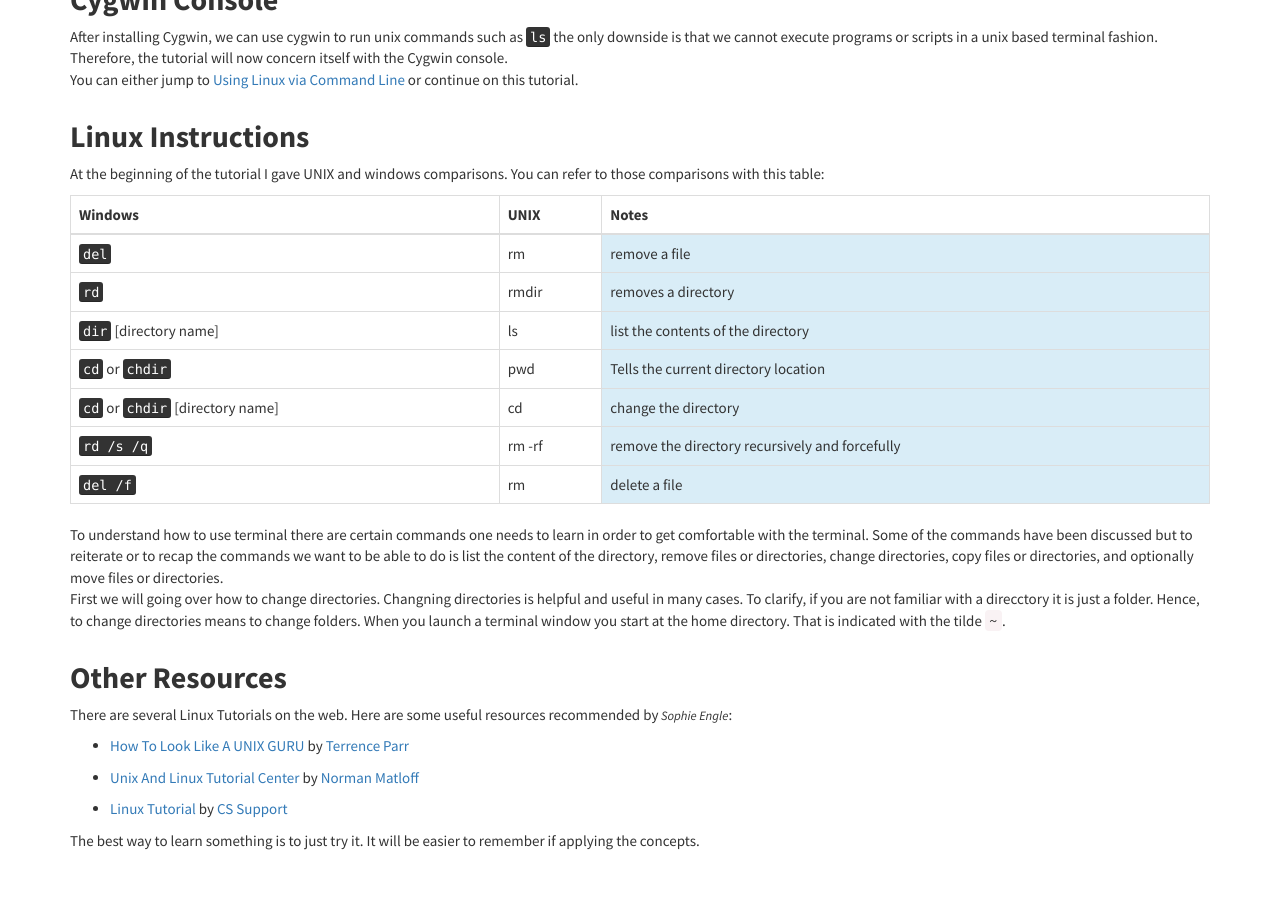
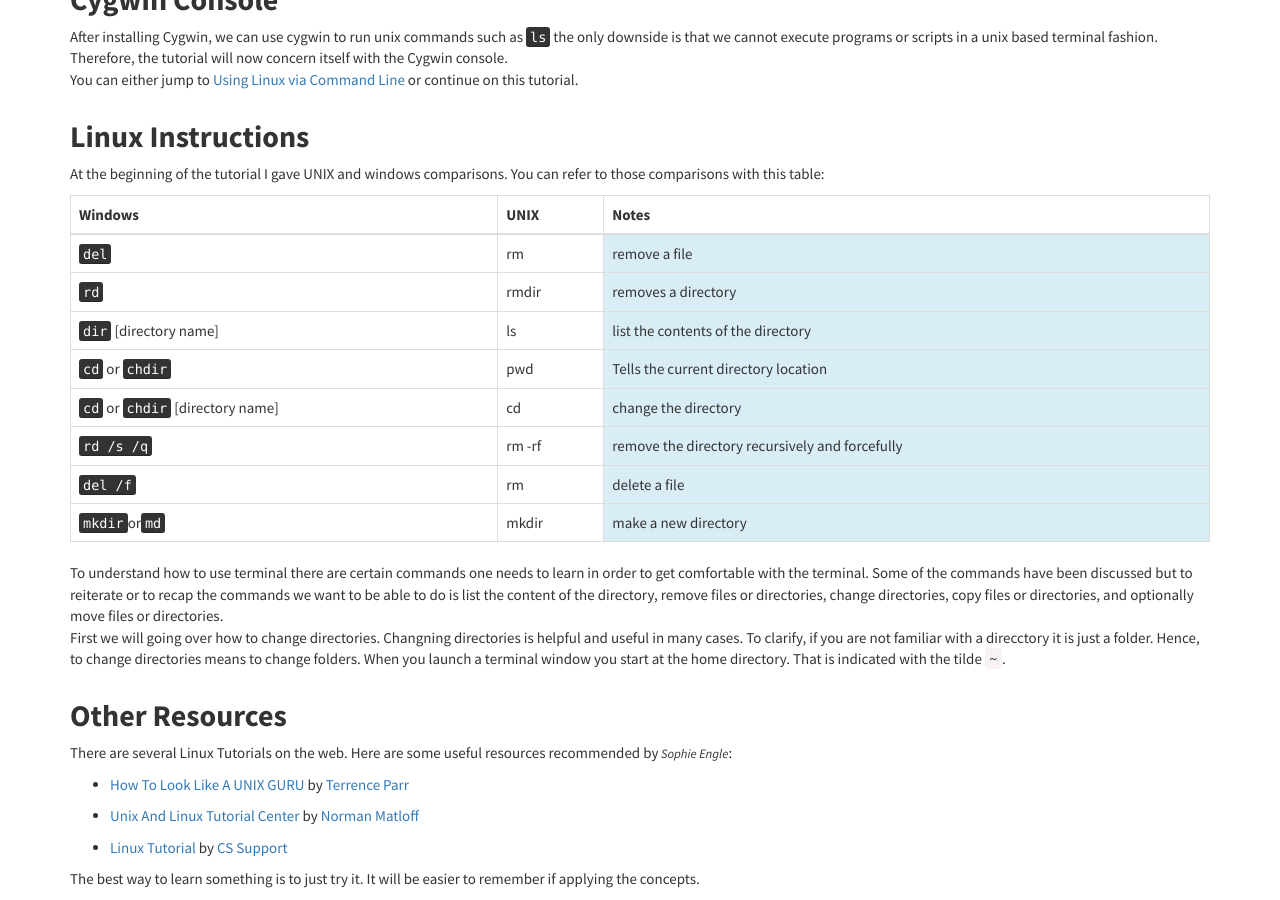
Before and after one commit to CSTutors/CSTutors.github.io, a Jekyll site: the page resources/windows_via_commandline.html, which Jekyll copies as it is, in a window 1280 px wide and 900 px high, scrolled down 4766 px. Built offline with Jekyll 4.4.1, drawn with Linux system fonts in a browser that asks for light colours; nearby versions of some CDN libraries; before the commit the page ends 5627 px from its top, so only the background shows below that.

Commit message:
add windows command

```diff
--- a/resources/windows_via_commandline.html
+++ b/resources/windows_via_commandline.html
@@ -256,6 +256,11 @@ C:\Users\Carlos\CS110>
           <td>rm</td>
           <td class="info"> delete a file</td>
         </tr>
+        <tr>
+            <td><kbd>mkdir</kbd>or<kbd>md</kbd></td>
+            <td>mkdir</td>
+            <td class="info">make a new directory</td>
+        </tr>
         </tbody>
       </table>
       To understand how to use terminal there are certain commands one needs to learn in order to get comfortable with the terminal. Some of the commands have been discussed but to reiterate or to recap
```
